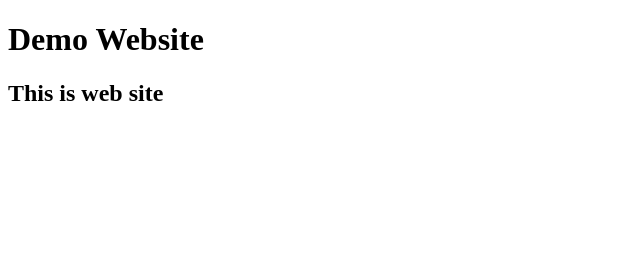
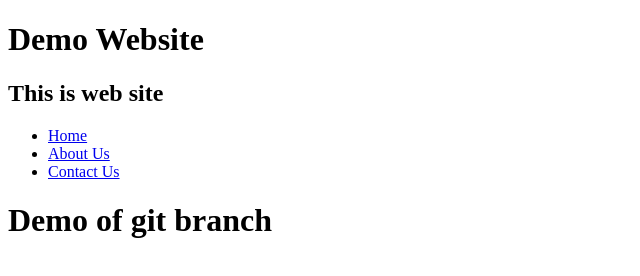
Before and after one commit to raghuprasadks/suranademowebsite, a plain HTML site: page index.html in a window 1280 px wide. Shown: the whole page, without its empty margins (0-640 px from the left). Drawn offline with Linux system fonts and the light colour scheme.

Commit message:
updated in branch

```diff
--- a/index.html
+++ b/index.html
@@ -9,5 +9,15 @@
     <h1>Demo Website</h1>
     <h2>This is web site</h2>
 
+    <nav>
+        <ul>
+            <li><a href="index.html">Home</a></li>
+            <li><a href="aboutus.html">About Us</a></li>
+            <li><a href="contactus.html">Contact Us</a></li>
+        </ul>
+    </nav>
+
+    <h1>Demo of git branch</h1>
+
 </body>
 </html>
```
